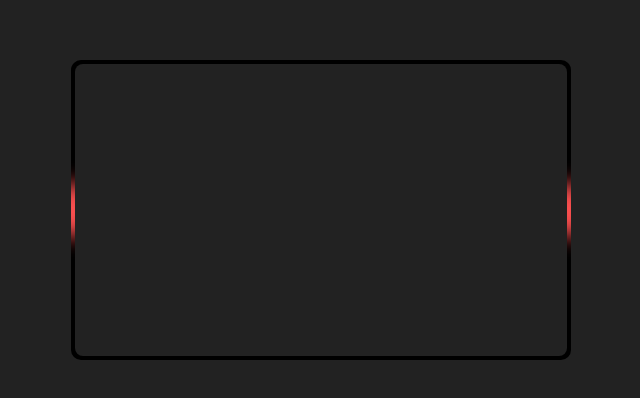
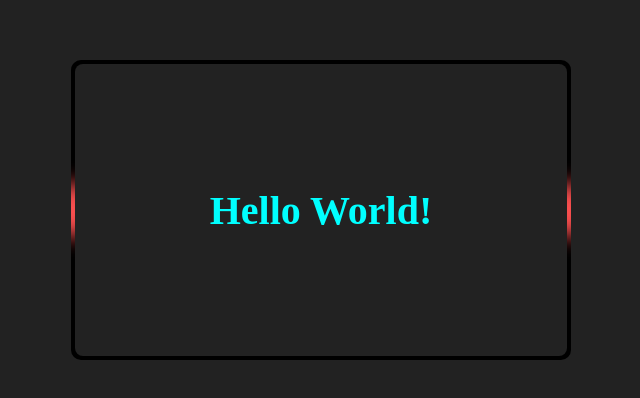
Before and after one commit to AlexTimoncini/htmlcss-hello, a plain HTML site: page index.html in a window 1280 px wide. Shown: the part 190-588 px from the top of the page, without its empty margins (319-959 px from the left). Drawn offline with Linux system fonts and the light colour scheme.

Commit message:
style.css: adding style to .title

```diff
--- a/style.css
+++ b/style.css
@@ -57,3 +57,13 @@ body{
         transform: translate(-50%, -50%) rotate(360deg);
     }
 }
+
+.box .title{
+    font-size: 40px;
+    color: aqua;
+    z-index: 2;
+    position: absolute;
+    top: 50%;
+    left: 50%;
+    transform: translate(-50%, -50%);
+}
```
